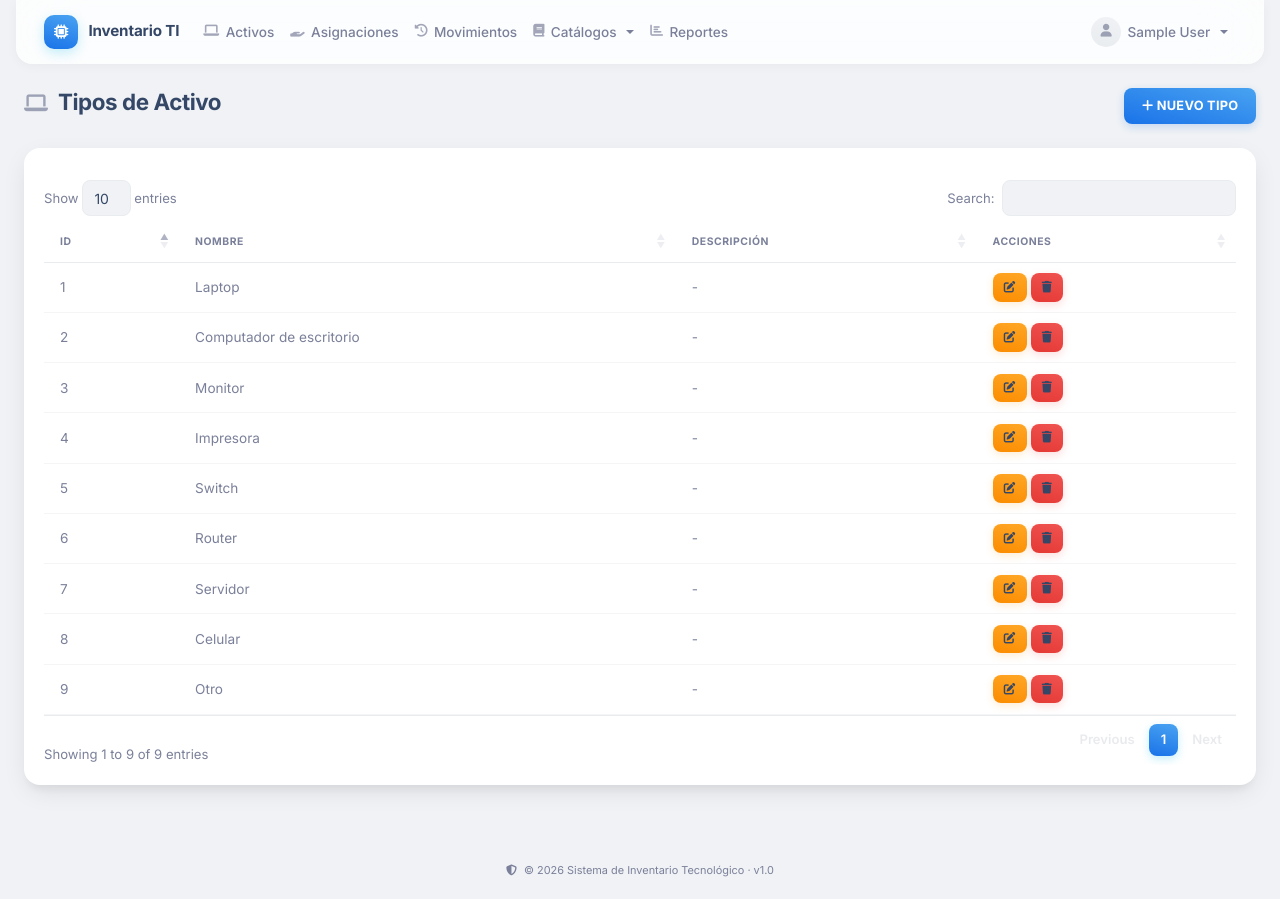
After one commit to Eliasovalle22/inventario_tecnologico, a Django app: page /catalogos/tipos-activo/ in a window 1280 px wide. The commit adds this page. Run offline with Django 5.2, Linux system fonts and the light colour scheme; the visitor is signed in with stand-in values (Sample User, id 1); data comes from the database, SQL or seed files in the repository; some libraries are stand-ins or nearby versions.

```diff
--- a/catalogos/models.py
+++ b/catalogos/models.py
@@ -51,3 +51,15 @@
 
     def __str__(self):
         return self.nombre
+
+class TipoActivo(models.Model):
+    nombre = models.CharField(max_length=50, unique=True)
+    descripcion = models.TextField(blank=True, null=True)
+
+    class Meta:
+        verbose_name = "Tipo de Activo"
+        verbose_name_plural = "Tipos de Activo"
+        ordering = ['nombre']
+
+    def __str__(self):
+        return self.nombre
--- a/catalogos/urls.py
+++ b/catalogos/urls.py
@@ -27,4 +27,10 @@
     path('estados/crear/', views.crear_estado, name='crear_estado'),
     path('estados/<int:pk>/editar/', views.editar_estado, name='editar_estado'),
     path('estados/<int:pk>/eliminar/', views.eliminar_estado, name='eliminar_estado'),
+
+    # Tipos de Activo
+    path('tipos-activo/', views.lista_tipos_activo, name='tipos_activo'),
+    path('tipos-activo/crear/', views.crear_tipo_activo, name='crear_tipo_activo'),
+    path('tipos-activo/<int:pk>/editar/', views.editar_tipo_activo, name='editar_tipo_activo'),
+    path('tipos-activo/<int:pk>/eliminar/', views.eliminar_tipo_activo, name='eliminar_tipo_activo'),
 ]
--- a/catalogos/views.py
+++ b/catalogos/views.py
@@ -1,7 +1,7 @@
 from django.shortcuts import render, get_object_or_404, redirect
 from django.contrib.auth.decorators import login_required, permission_required
 from django.contrib import messages
-from .models import Categoria, Marca, Ubicacion, Estado
+from .models import Categoria, Marca, Ubicacion, Estado, TipoActivo
 
 # ========== CATEGORÍAS ==========
 @login_required
@@ -194,3 +194,48 @@
     estado.delete()
     messages.success(request, 'Estado eliminado exitosamente')
     return redirect('catalogos:estados')
+
+# ========== TIPOS DE ACTIVO ==========
+@login_required
+@permission_required('catalogos.view_tipoactivo', raise_exception=True)
+def lista_tipos_activo(request):
+    tipos = TipoActivo.objects.all().order_by('nombre')
+    return render(request, 'catalogos/tipos_activo.html', {'tipos': tipos})
+
+@login_required
+@permission_required('catalogos.add_tipoactivo', raise_exception=True)
+def crear_tipo_activo(request):
+    if request.method == 'POST':
+        nombre = request.POST.get('nombre')
+        descripcion = request.POST.get('descripcion')
+        if nombre:
+            TipoActivo.objects.create(nombre=nombre, descripcion=descripcion)
+            messages.success(request, 'Tipo de activo creado exitosamente')
+            return redirect('catalogos:tipos_activo')
+        else:
+            messages.error(request, 'El nombre es obligatorio')
+    return render(request, 'catalogos/tipo_activo_form.html')
+
+@login_required
+@permission_required('catalogos.change_tipoactivo', raise_exception=True)
+def editar_tipo_activo(request, pk):
+    tipo = get_object_or_404(TipoActivo, pk=pk)
+    if request.method == 'POST':
+        nombre = request.POST.get('nombre')
+        if nombre:
+            tipo.nombre = nombre
+            tipo.descripcion = request.POST.get('descripcion')
+            tipo.save()
+            messages.success(request, 'Tipo de activo actualizado exitosamente')
+            return redirect('catalogos:tipos_activo')
+        else:
+            messages.error(request, 'El nombre es obligatorio')
+    return render(request, 'catalogos/tipo_activo_form.html', {'tipo': tipo})
+
+@login_required
+@permission_required('catalogos.delete_tipoactivo', raise_exception=True)
+def eliminar_tipo_activo(request, pk):
+    tipo = get_object_or_404(TipoActivo, pk=pk)
+    tipo.delete()
+    messages.success(request, 'Tipo de activo eliminado exitosamente')
+    return redirect('catalogos:tipos_activo')
--- a/core/views.py
+++ b/core/views.py
@@ -48,7 +48,7 @@
 
             # Activos recientes
             context['activos_recientes'] = Activo.objects.select_related(
-                'categoria', 'marca', 'estado', 'ubicacion', 'responsable'
+                'tipo', 'categoria', 'marca', 'estado', 'ubicacion', 'responsable'
             ).order_by('-fecha_creacion')[:10]
         except:
             context['total_activos'] = 0
--- a/templates/asignaciones/detalle.html
+++ b/templates/asignaciones/detalle.html
@@ -38,7 +38,7 @@
                                 </tr>
                                 <tr>
                                     <th>Tipo:</th>
-                                    <td>{{ asignacion.activo.get_tipo_display }}</td>
+                                    <td>{{ asignacion.activo.tipo }}</td>
                                 </tr>
                                 <tr>
                                     <th>Marca/Modelo:</th>
--- a/templates/base.html
+++ b/templates/base.html
@@ -81,6 +81,9 @@
                                 {% endif %}
                                 {% if perms.catalogos.view_estado %}
                                 <li><a class="dropdown-item" href="{% url 'catalogos:estados' %}">Estados</a></li>
+                                {% endif %}
+                                {% if perms.catalogos.view_tipoactivo %}
+                                <li><a class="dropdown-item" href="{% url 'catalogos:tipos_activo' %}">Tipos de Activo</a></li>
                                 {% endif %}
                             </ul>
                         </li>
--- /dev/null
+++ b/templates/catalogos/tipos_activo.html
@@ -0,0 +1,55 @@
+{% extends 'base.html' %}
+
+{% block title %}Tipos de Activo - Inventario TI{% endblock %}
+
+{% block content %}
+<div class="container-fluid">
+    <div class="d-flex justify-content-between align-items-center mb-4">
+        <h1><i class="fas fa-laptop"></i> Tipos de Activo</h1>
+        <a href="{% url 'catalogos:crear_tipo_activo' %}" class="btn btn-primary">
+            <i class="fas fa-plus"></i> Nuevo Tipo
+        </a>
+    </div>
+
+    <div class="card shadow">
+        <div class="card-body">
+            <div class="table-responsive">
+                <table class="table table-hover datatable">
+                    <thead>
+                        <tr>
+                            <th>ID</th>
+                            <th>Nombre</th>
+                            <th>Descripción</th>
+                            <th>Acciones</th>
+                        </tr>
+                    </thead>
+                    <tbody>
+                        {% for tipo in tipos %}
+                        <tr>
+                            <td>{{ tipo.id }}</td>
+                            <td>{{ tipo.nombre }}</td>
+                            <td>{{ tipo.descripcion|default:"-" }}</td>
+                            <td>
+                                <a href="{% url 'catalogos:editar_tipo_activo' tipo.id %}" class="btn btn-sm btn-warning" title="Editar">
+                                    <i class="fas fa-edit"></i>
+                                </a>
+                                <a href="{% url 'catalogos:eliminar_tipo_activo' tipo.id %}" class="btn btn-sm btn-danger" onclick="return confirm('¿Está seguro de eliminar este tipo de activo?')" title="Eliminar">
+                                    <i class="fas fa-trash"></i>
+                                </a>
+                            </td>
+                        </tr>
+                        {% empty %}
+                        <tr>
+                            <td>-</td>
+                            <td>-</td>
+                            <td>-</td>
+                            <td colspan="4" class="text-center">No hay tipos de activo registrados</td>
+                        </tr>
+                        {% endfor %}
+                    </tbody>
+                </table>
+            </div>
+        </div>
+    </div>
+</div>
+{% endblock %}
--- a/templates/core/dashboard.html
+++ b/templates/core/dashboard.html
@@ -217,7 +217,7 @@
                                 {% for activo in activos_recientes %}
                                 <tr>
                                     <td>{{ activo.codigo }}</td>
-                                    <td>{{ activo.get_tipo_display }}</td>
+                                    <td>{{ activo.tipo }}</td>
                                     <td>{{ activo.marca.nombre }}</td>
                                     <td>{{ activo.modelo }}</td>
                                     <td>
--- a/templates/inventario/detalle_activo.html
+++ b/templates/inventario/detalle_activo.html
@@ -45,7 +45,7 @@
                                 </tr>
                                 <tr>
                                     <th>Tipo:</th>
-                                    <td>{{ activo.get_tipo_display }}</td>
+                                    <td>{{ activo.tipo }}</td>
                                 </tr>
                                 <tr>
                                     <th>Categoría:</th>
--- a/templates/reportes/inventario.html
+++ b/templates/reportes/inventario.html
@@ -87,7 +87,7 @@
                         {% for activo in activos %}
                         <tr>
                             <td><strong>{{ activo.codigo }}</strong></td>
-                            <td>{{ activo.get_tipo_display }}</td>
+                            <td>{{ activo.tipo }}</td>
                             <td>{{ activo.marca.nombre }} {{ activo.modelo }}</td>
                             <td>{{ activo.serial|default:"-" }}</td>
                             <td>
--- a/templates/reportes/inventario_pdf.html
+++ b/templates/reportes/inventario_pdf.html
@@ -42,7 +42,7 @@
             {% for activo in activos %}
             <tr>
                 <td>{{ activo.codigo }}</td>
-                <td>{{ activo.get_tipo_display }}</td>
+                <td>{{ activo.tipo }}</td>
                 <td>{{ activo.marca.nombre }} {{ activo.modelo }}</td>
                 <td>{{ activo.estado.nombre }}</td>
                 <td>{{ activo.ubicacion.nombre }}</td>
--- a/templates/reportes/por_responsable.html
+++ b/templates/reportes/por_responsable.html
@@ -68,7 +68,7 @@
                         {% for activo in activos %}
                         <tr>
                             <td><strong>{{ activo.codigo }}</strong></td>
-                            <td>{{ activo.get_tipo_display }}</td>
+                            <td>{{ activo.tipo }}</td>
                             <td>{{ activo.marca.nombre }} {{ activo.modelo }}</td>
                             <td>{{ activo.serial|default:"-" }}</td>
                             <td>
```
Also changed, not shown: catalogos/admin.py (+8 -1 lines), inventario/models.py (+1 -13 lines), inventario/views.py (+5 -5 lines), reportes/views.py (+6 -6 lines), templates/catalogos/tipo_activo_form.html (added, +45 -0 lines), templates/inventario/lista_activos.html (+4 -4 lines), catalogos/migrations/0002_tipoactivo.py (added), inventario/migrations/0003_alter_activo_tipo.py (added).
